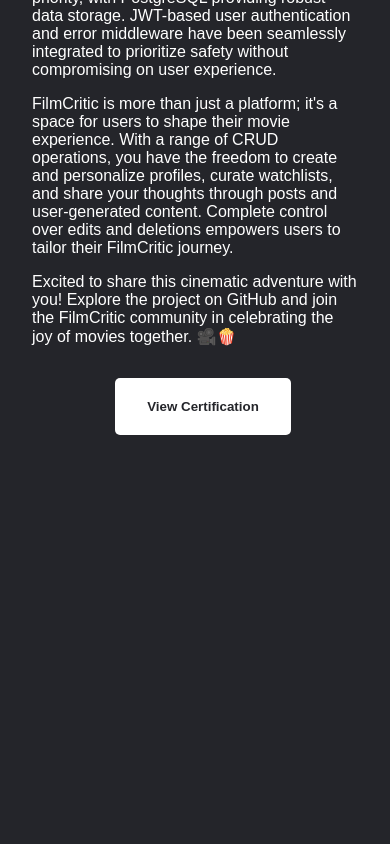
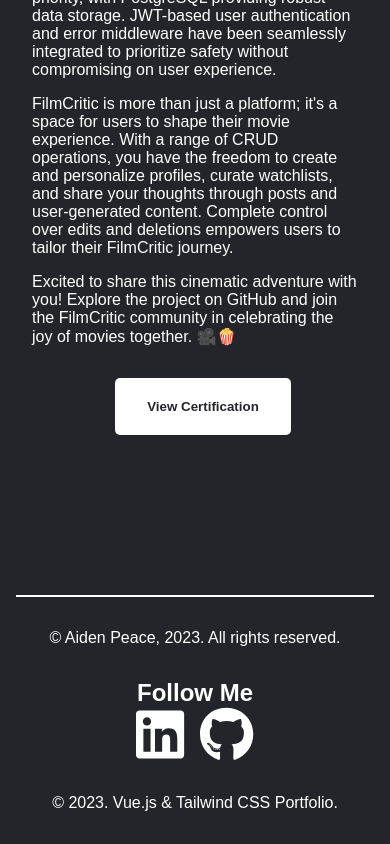
Before and after one commit to Aiden-Peace300/AidenPeace-Portfolio, a React (Vite) app in the folder client/: page / in a window 390 px wide. Shown: the part 8736-9580 px from the top of the page. Before the commit the page ends 9331 px from the top, so only its background shows below. Built offline with nearby package versions, Linux system fonts and the light colour scheme.

Commit message:
adding mobile view for footer section

```diff
--- a/client/src/App.css
+++ b/client/src/App.css
@@ -208,6 +208,11 @@
     padding: 0 1rem;
     margin: auto 0;
   }
+
+  .footer .container {
+    padding: 0 1rem;
+    margin: auto 0;
+  }
 }
 
 .bars-icon {
--- a/client/src/App.tsx
+++ b/client/src/App.tsx
@@ -11,7 +11,7 @@
 import { faBars } from '@fortawesome/free-solid-svg-icons';
 import { IconClicked } from './IconClicked.tsx';
 import Qualifications from './Qualifications.tsx';
-// import Footer from './Footer.tsx';
+import Footer from './Footer.tsx';
 
 export default function App() {
   const [mobileNavVisible, setMobileNavVisible] = useState(false);
@@ -136,7 +136,7 @@
           </div>
         </div>
       </section>
-      {/* <section id="footer" className="footer">
+      <section id="footer" className="footer">
         <div className="container">
           <div className="footer-content">
             <div className="footer">
@@ -144,7 +144,7 @@
             </div>
           </div>
         </div>
-      </section> */}
+      </section>
     </div>
   );
 }
```
